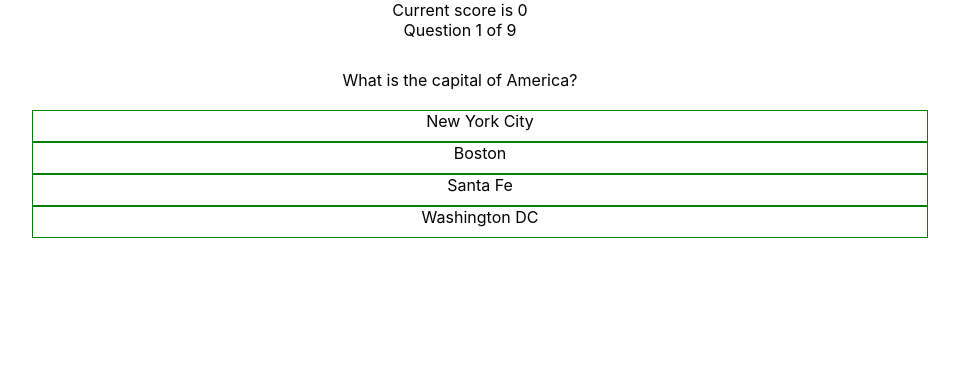
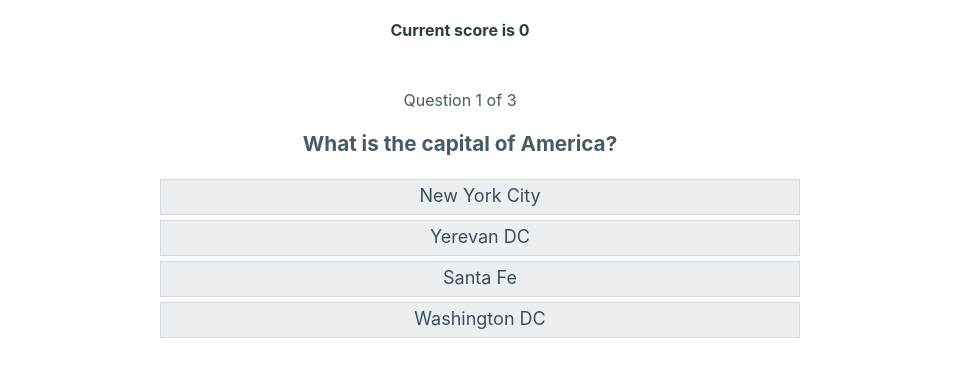
Before and after one commit to m-akopov/datafest-quiz, a React (Create React App) app: page / in a window 1280 px wide. Shown: the top 376 px of the page, without its empty margins (180-1139 px from the left). Built offline with nearby package versions, Linux system fonts and the light colour scheme.

Commit message:
Moved everyhing to separate components and files

```diff
--- a/package.json
+++ b/package.json
@@ -1,4 +1,5 @@
 {
+  "homepage": "https://m-akopov.github.io/datafest-quiz",
   "name": "datafest-quizz",
   "version": "0.1.0",
   "private": true,
--- a/src/App.css
+++ b/src/App.css
@@ -9,22 +9,59 @@
 
 .question-text {
   text-align: center;
-  margin-top: 30px;
+  margin-top: 20px;
   display: block;
+  font-weight: 700;
+  color: #455b66;
+  line-height: 1.4em;
+  font-size: 1.29412em;
 }
 
 ul.answers-wrapper {
-  width: 70%;
+  width: 50%;
   margin: 0 auto;
   margin-top: 20px;
 }
 
 ul.answers-wrapper li{
   list-style: none;
-  height: 30px;
-  border: 1px solid green;
+  margin-bottom: 5px;
+  background: #eceff1;
+  border: 1px solid #d3d9df;
+  padding: 5px 5px 8px;
+  display: block;
+  color: #3c4f59;
+  position: relative;
+  font-size: 18px;
+  cursor: pointer;
 }
 
 ul.answers-wrapper li:hover{
   background-color: bisque;
 }
+
+ul.answers-wrapper li:active{
+  background-color: bisque;
+}
+
+ul.answers-wrapper li:active{
+  transform: scale(0.96);
+}
+
+span.score{
+  text-align: center;
+  margin-top: 20px;
+  display: block;
+  font-weight: 700;
+  color: #2e3c44;
+  font-size: 1.1;
+}
+
+.progress-text{
+  text-align: center;
+  margin-top: 50px;
+  display: block;
+  font-weight: 400;
+  color: #455b66;
+  font-size: 0.9;
+}
--- a/src/App.tsx
+++ b/src/App.tsx
@@ -1,5 +1,8 @@
 import React, { useState } from 'react';
 import './App.css';
+import { questions } from './assets/questions';
+import Question from './components/Question';
+import FinalResult from './components/FinalResult';
 
 function App() {
 
@@ -7,103 +10,40 @@ function App() {
   const [score, setScore] = useState(0);
   const [currentQuestionIndex, setCurrentQuestionIndex] = useState(0);
 
-  const questions = [
-    {
-      text: "What is the capital of America?",
-      options: [
-        { id: 0, text: "New York City", isCorrect: false },
-        { id: 1, text: "Boston", isCorrect: false },
-        { id: 2, text: "Santa Fe", isCorrect: false },
-        { id: 3, text: "Washington DC", isCorrect: true },
-      ],
-    },
-    {
-      text: "What year was the Constitution of America written?",
-      options: [
-        { id: 0, text: "1787", isCorrect: true },
-        { id: 1, text: "1776", isCorrect: false },
-        { id: 2, text: "1774", isCorrect: false },
-        { id: 3, text: "1826", isCorrect: false },
-      ],
-    },
-    {
-      text: "Who was the second president of the US?",
-      options: [
-        { id: 0, text: "John Adams", isCorrect: true },
-        { id: 1, text: "Paul Revere", isCorrect: false },
-        { id: 2, text: "Thomas Jefferson", isCorrect: false },
-        { id: 3, text: "Benjamin Franklin", isCorrect: false },
-      ],
-    },
-    {
-      text: "What is the largest state in the US?",
-      options: [
-        { id: 0, text: "California", isCorrect: false },
-        { id: 1, text: "Alaska", isCorrect: true },
-        { id: 2, text: "Texas", isCorrect: false },
-        { id: 3, text: "Montana", isCorrect: false },
-      ],
-    },
-    {
-      text: "Which of the following countries DO NOT border the US?",
-      options: [
-        { id: 0, text: "Canada", isCorrect: false },
-        { id: 1, text: "Russia", isCorrect: true },
-        { id: 2, text: "Cuba", isCorrect: true },
-        { id: 3, text: "Mexico", isCorrect: false },
-      ],
-    },
-  ];
+  function setAnswer(isCorrect: Boolean) {
+    setScore(isCorrect ? score + 1 : score)
 
-
-  function setAnswer(isCorrect: Boolean) {
-     setScore(isCorrect ? score+1: score)
-
-    if(currentQuestionIndex === questions.length -1){
+    if (currentQuestionIndex === questions.length - 1) {
       setFinalResults(true)
-    }else{
+    } else {
       setCurrentQuestionIndex(currentQuestionIndex + 1);
     }
   }
 
-  function restartGame(){
+  function restartGame() {
     setCurrentQuestionIndex(0)
     setFinalResults(false)
     setScore(0)
   }
 
-
   return (
 
     <div className="App">
       {showFinalResults ? (
-        // Result
-        <div className='final-results-wrapper'>
-          <h1>Final Results</h1>
-          <h2>{score} out of {questions.length} is correct - ({score/questions.length*100}%)</h2>
-          <button onClick={restartGame}>Restart game</button>
-        </div>
+        <FinalResult score={score}
+          questionsCount={questions.length}
+          onRestartHandler={restartGame} ></FinalResult>
       ) : (
         <div>
+
           {/* Score */}
-          Current score is {score}
+          <span className='score'>Current score is {score} </span>
 
           {/* Question */}
-          <div className='question-section-wrapper'>
-            <span className='progress-text'>Question 1 of 9 </span>
-            <span className='question-text'>{questions[currentQuestionIndex].text}</span>
-
-            <ul className='answers-wrapper'>
-              {
-                questions[currentQuestionIndex].options.map(answer => {
-                  return <li key={answer.id} onClick={() => {
-                    setAnswer(answer.isCorrect)
-                  } }>{answer.text}</li>;
-                })
-              }
-            </ul>
-          </div>
-
+          <Question question={questions[currentQuestionIndex]}
+            questionIndex={currentQuestionIndex}
+            numberOfQuestions={questions.length}
+            onAnswer={setAnswer}></Question>
         </div>
 
       )}
--- /dev/null
+++ b/src/assets/questions.tsx
@@ -0,0 +1,32 @@
+import { QuestionModel } from "../models/QuestionModel";
+
+
+export const questions: QuestionModel[] = [
+    {
+      text: "What is the capital of America?",
+      options: [
+        { id: "0", text: "New York City", isCorrect: false },
+        { id: "1", text: "Yerevan DC", isCorrect: false },
+        { id: "2", text: "Santa Fe", isCorrect: false },
+        { id: "3", text: "Washington DC", isCorrect: true },
+      ],
+    },
+    {
+      text: "What is the capital of America1?",
+      options: [
+        { id: "0", text: "New York City", isCorrect: false },
+        { id: "1", text: "Yerevan DC", isCorrect: false },
+        { id: "2", text: "Santa Fe", isCorrect: false },
+        { id: "3", text: "Washington DC", isCorrect: true },
+      ],
+    },
+    {
+      text: "What is the capital of America2?",
+      options: [
+        { id: "0", text: "New York City", isCorrect: false },
+        { id: "1", text: "Yerevan DC", isCorrect: false },
+        { id: "2", text: "Santa Fe", isCorrect: false },
+        { id: "3", text: "Washington DC", isCorrect: true },
+      ],
+    },
+  ];
--- /dev/null
+++ b/src/components/CurrentResult.tsx
@@ -0,0 +1,3 @@
+export default function CurrentResult(){
+
+}
--- /dev/null
+++ b/src/components/FinalResult.tsx
@@ -0,0 +1,11 @@
+import { Component } from "react";
+
+export default class FinalResult extends Component<{ score: number, questionsCount: number, onRestartHandler: () => void }>{
+    render() {
+        return <div className='final-results-wrapper'>
+            <h1>Final Results</h1>
+            <h2>{this.props.score} out of {this.props.questionsCount} is correct - ({Math.round(this.props.score / this.props.questionsCount * 100)}%)</h2>
+            <button onClick={this.props.onRestartHandler}>Restart game</button>
+        </div>;
+    }
+}
--- /dev/null
+++ b/src/components/Question.tsx
@@ -0,0 +1,22 @@
+import { Component } from "react";
+import { QuestionModel } from "../models/QuestionModel";
+
+//({question: QuestionModel, questionIndex:number, numberOfQuestions:number})
+export default class Question extends Component<{question: QuestionModel, questionIndex:number, numberOfQuestions:number, onAnswer: (isCorrect: Boolean) => void}> {
+    render() {
+        return <div className='question-section-wrapper'>
+        <span className='progress-text'>Question {this.props.questionIndex + 1} of {this.props.numberOfQuestions} </span>
+        <span className='question-text'>{this.props.question.text}</span>
+
+        <ul className='answers-wrapper'>
+            {
+                this.props.question.options.map(answer => {
+                    return <li key={answer.id} onClick={() => {
+                        this.props.onAnswer(answer.isCorrect)
+                    }}>{answer.text}</li>;
+                })
+            }
+        </ul>
+    </div>;
+    }
+}
--- /dev/null
+++ b/src/models/AnswerOption.tsx
@@ -0,0 +1,5 @@
+export interface AnswerOption{
+    id: string
+    text: String
+    isCorrect: Boolean
+}
--- /dev/null
+++ b/src/models/QuestionModel.tsx
@@ -0,0 +1,6 @@
+import { AnswerOption } from "./AnswerOption";
+
+export interface QuestionModel{
+    text:String;
+    options:AnswerOption[];
+}
--- a/tsconfig.json
+++ b/tsconfig.json
@@ -21,6 +21,8 @@
     "jsx": "react-jsx"
   },
   "include": [
-    "src"
+    "src",
+    "src/**/*.tsx",
+    "tests/**/*.tsx",
   ]
 }
```
